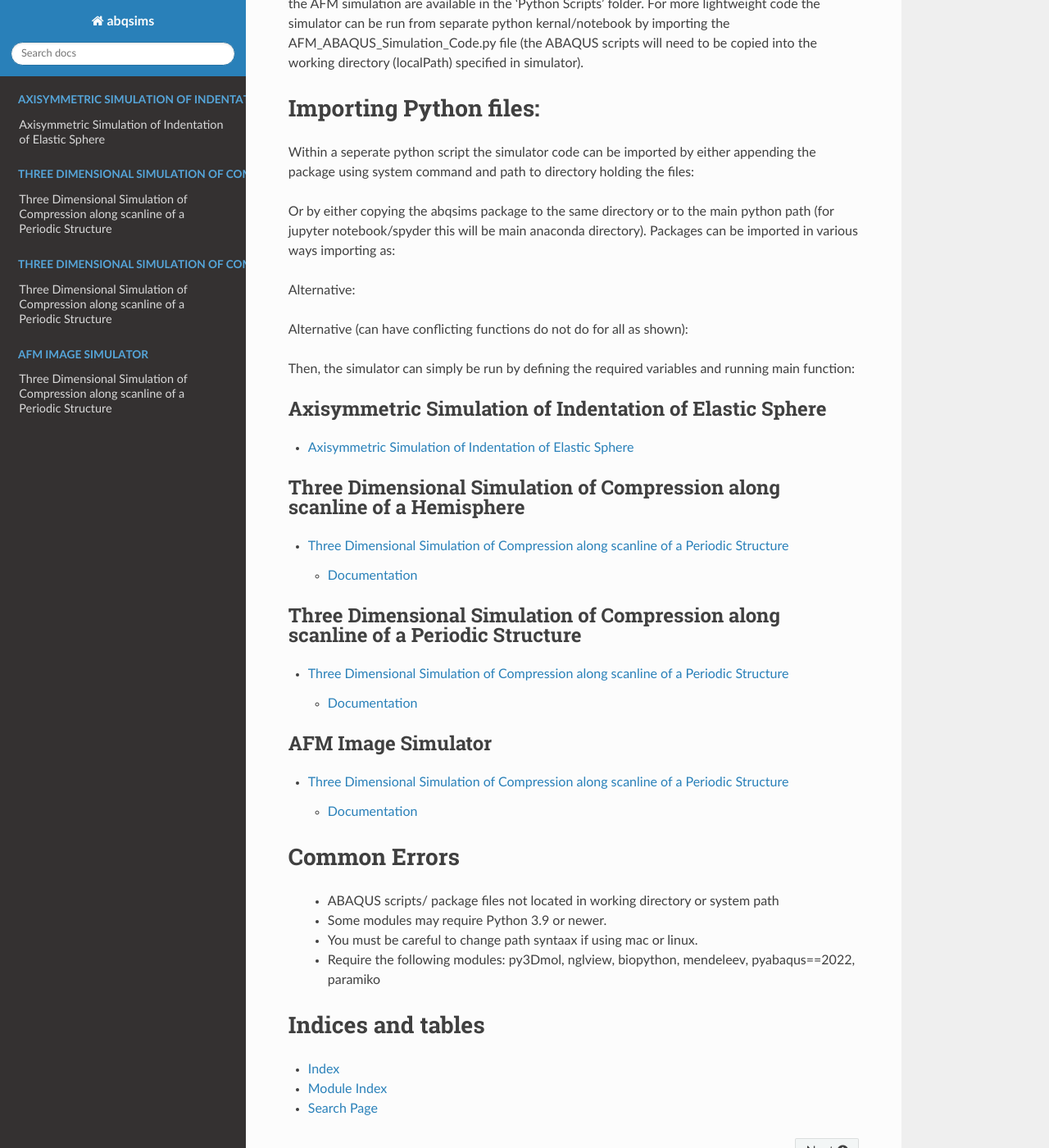
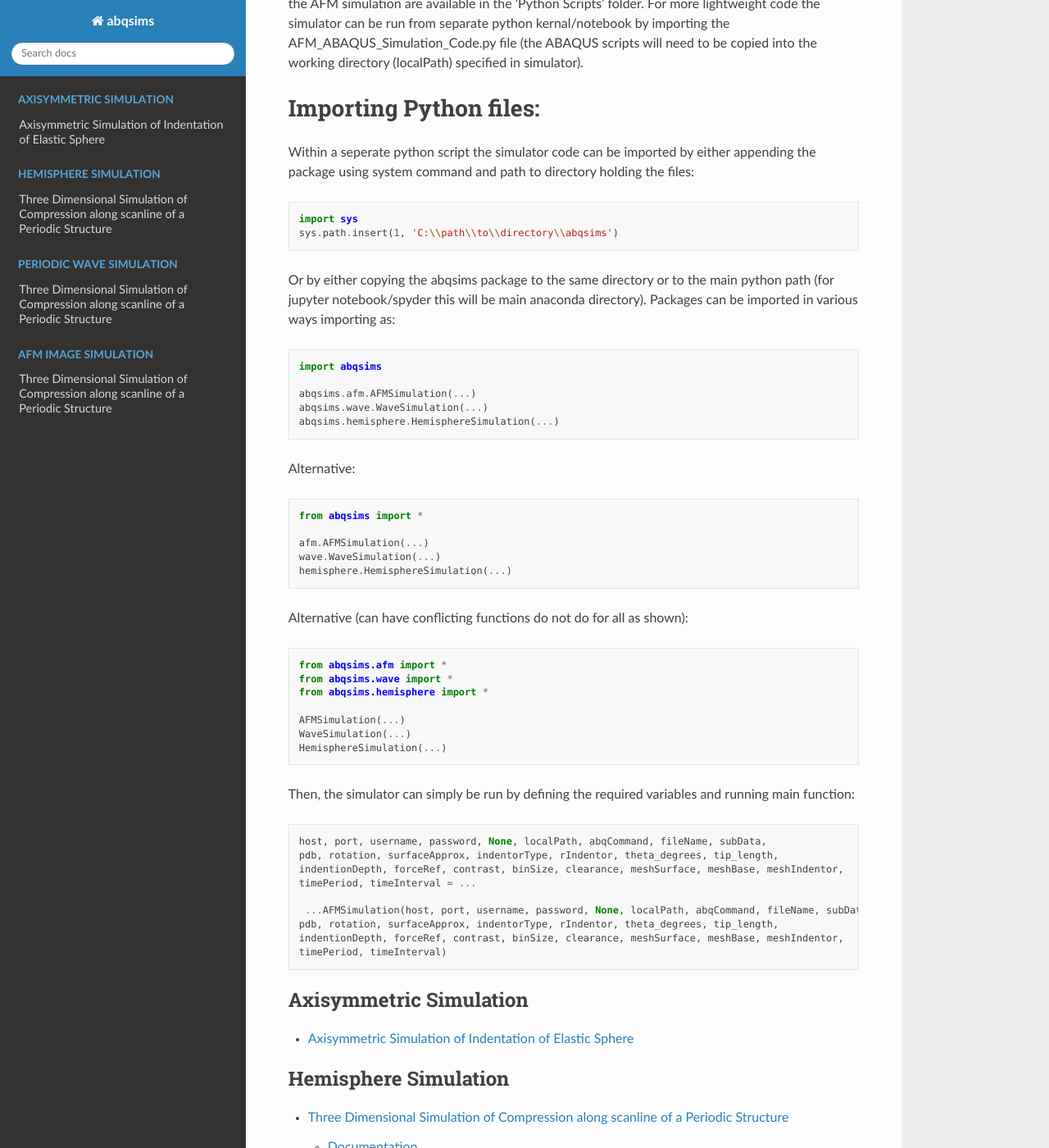
Before and after one commit to Joshua-Giblin-Burnham/ABAQUSAFMSimulations, a Sphinx documentation site: the page built from docs/index.rst, in a window 1280 px wide and 1400 px high, scrolled down 817 px. Shown: the whole window at 82% size. Built offline with Sphinx 7.4.7 and the Read the Docs theme 2.0.0, drawn with Linux system fonts in a browser that asks for light colours; some of the changed text lies outside the part shown.

Commit message:
Update sphinx documentation

```diff
--- a/docs/AFM-Simulation/index.rst
+++ b/docs/AFM-Simulation/index.rst
@@ -1,7 +1,7 @@
 Three Dimensional Simulation of Compression along scanline of a Periodic Structure
 ============================
 
-.. image:: /Reports/Report\ Latex/Figures/ScanPositions\ diagram-1.png
+.. image::  https://raw.githubusercontent.com/Joshua-Giblin-Burnham/ABAQUS-AFM-Simulations/blob/main/Reports/Report%20Latex/Figures/ScanPositions%20diagram-1.png?sanitize=true
 
 Simulating AFM images requires the calculation of contours of constant indentation force across a sample. Using Finite Element Modelling (FEM), the sample surface and probe tip geometry are recreated, and AFM raster scan dynamics are replicated by performing independent indentations across the surface. Biological structures are produced using Protein Data Bank (PDB) files with geometric dimensions in $\AA$. For simplicity, the biomolecule is modelled as an elastic material produced from the assembly of the individual atoms (with van der Waals radius). The molecule is partially embedded in a rigid base/ substrate and fixed at its base to simulate a soft molecule absorbed onto a solid support. The structure is assumed to be a continuous, homogeneous and isotropy elastic material.
 
--- a/docs/Axisymmetric-Simulation/Axisymmetric_sphere.rst
+++ b/docs/Axisymmetric-Simulation/Axisymmetric_sphere.rst
@@ -1,6 +1,6 @@
 Axisymmetric Simulation of Indentation of Elastic Sphere
 ============================
 
-.. image:: /Reports/Report\ Latex/Figures/Double\ Contact\ AFM\ tip-1.png
+.. image:: https://raw.githubusercontent.com/Joshua-Giblin-Burnham/ABAQUS-AFM-Simulations/blob/main/Reports/Report%20Latex/Figures/Double%20Contact%20AFM%20tip-1.png?sanitize=true
 
 Applying ABAQUS to AFM indentation into elastic spheres of varying radii provides a robust validation of simulation accuracy through comparison with the theoretical contact models. Following the common experimental determination of Young modulus, theoretical contact models are used to fit the Young modulus for simulated indentation force curves of elastic spheres. The elastic sphere moves freely with a fixed, rigid base beneath. Restricting indentation to the z-axis allows the modelling to be asymmetrically centred around the z-axis.c
--- a/docs/Hemisphere-Simulation/index.rst
+++ b/docs/Hemisphere-Simulation/index.rst
@@ -1,7 +1,7 @@
 Three Dimensional Simulation of Compression along scanline of a Periodic Structure
 ============================
 
-.. image:: /Reports/Report\ Latex/Figures/Hemisphere-Setup-Manuscript-1.png
+.. image:: https://raw.githubusercontent.com/Joshua-Giblin-Burnham/ABAQUS-AFM-Simulations/blob/main/Reports/Report%20Latex/Figures/Hemisphere-SetUp-Manuscript-1.png?sanitize=true
 
 To establish how AFM measures the topography and nanomechanics of simple geometries, we probed imaging of elastic hemispheres. Simulations focused on the perceived compression of the structure's central scanline. The spherical/cylindrical structures model the two-dimensional compression of DNA imaging along the transverse axis The hemisphere is modelled as a three-dimensional elastic part in ABAQUS with a fixed, rigid base beneath. Unlike the indentation of a full sphere with a single contact point at the base, the fixed base of a hemisphere alleviates the compression of the surface.
 
--- a/docs/Wave-Simulation/index.rst
+++ b/docs/Wave-Simulation/index.rst
@@ -1,7 +1,7 @@
 Three Dimensional Simulation of Compression along scanline of a Periodic Structure
 ============================
 
-.. image:: /Reports/Report\ Latex/Figures/Wave-SetUp-Manuscript-1.png
+.. image:: https://raw.githubusercontent.com/Joshua-Giblin-Burnham/ABAQUS-AFM-Simulations/blob/main/Reports/Report%20Latex/Figures/Wave-SetUp-Manuscript-1.png?sanitize=true
 
 AFM resolution is commonly indicated by reference to structures that are at least locally periodic, for example, in atomic resolution mapping at a solid-liquid interface, in identification of recurrent features in a two-dimensional lattice of membrane proteins, or the distinction of the two strands of the double helix along a DNA molecule. Therefore, we considered AFM measurements on a periodic soft material where simulations focused on the compression produced from a single scan along the centre axis of the structures. As shown above, the structure has a wavelength $\lambda = 10nm$ and amplitude, $A_{Sample} = 10nm $.
 
--- a/docs/index.rst
+++ b/docs/index.rst
@@ -24,12 +24,14 @@
 Within a seperate python script the simulator code can be imported by either appending the package using system command and path to directory holding the files:
 
 .. code-block:: python
+
     import sys
     sys.path.insert(1, 'C:\\path\\to\\directory\\abqsims')
 
 Or by either copying the abqsims package to the same directory or to the main python path (for jupyter notebook/spyder this will be main anaconda directory). Packages can be imported in various ways importing as:
 
 .. code-block:: python
+
     import abqsims
 
     abqsims.afm.AFMSimulation(...)
@@ -39,6 +41,7 @@
 Alternative:
 
 .. code-block:: python
+
     from abqsims import *
 
     afm.AFMSimulation(...)
@@ -48,6 +51,7 @@
 Alternative (can have conflicting functions do not do for all as shown):
 
 .. code-block:: python
+
     from abqsims.afm import *
     from abqsims.wave import *
     from abqsims.hemisphere import *
@@ -59,6 +63,7 @@
 Then, the simulator can simply be run by defining the required variables and running main function:
 
 .. code-block:: python
+
         host, port, username, password, None, localPath, abqCommand, fileName, subData,
         pdb, rotation, surfaceApprox, indentorType, rIndentor, theta_degrees, tip_length,
         indentionDepth, forceRef, contrast, binSize, clearance, meshSurface, meshBase, meshIndentor,
@@ -71,24 +76,24 @@
 
 .. toctree::
    :maxdepth: 2
-   :caption: Axisymmetric Simulation of Indentation of Elastic Sphere
+   :caption: Axisymmetric Simulation
 
    Axisymmetric-Simulation/Axisymmetric_sphere
 
 .. toctree::
-   :caption: Three Dimensional Simulation of Compression along scanline of a Hemisphere
+   :caption: Hemisphere Simulation
    :glob:
 
    Hemisphere-Simulation/index
 
 .. toctree::
-   :caption: Three Dimensional Simulation of Compression along scanline of a Periodic Structure
+   :caption: Periodic Wave Simulation
    :glob:
 
    Wave-Simulation/index
 
 .. toctree::
-   :caption: AFM Image Simulator
+   :caption: AFM Image Simulation
    :glob:
 
    AFM-Simulation/index
```
